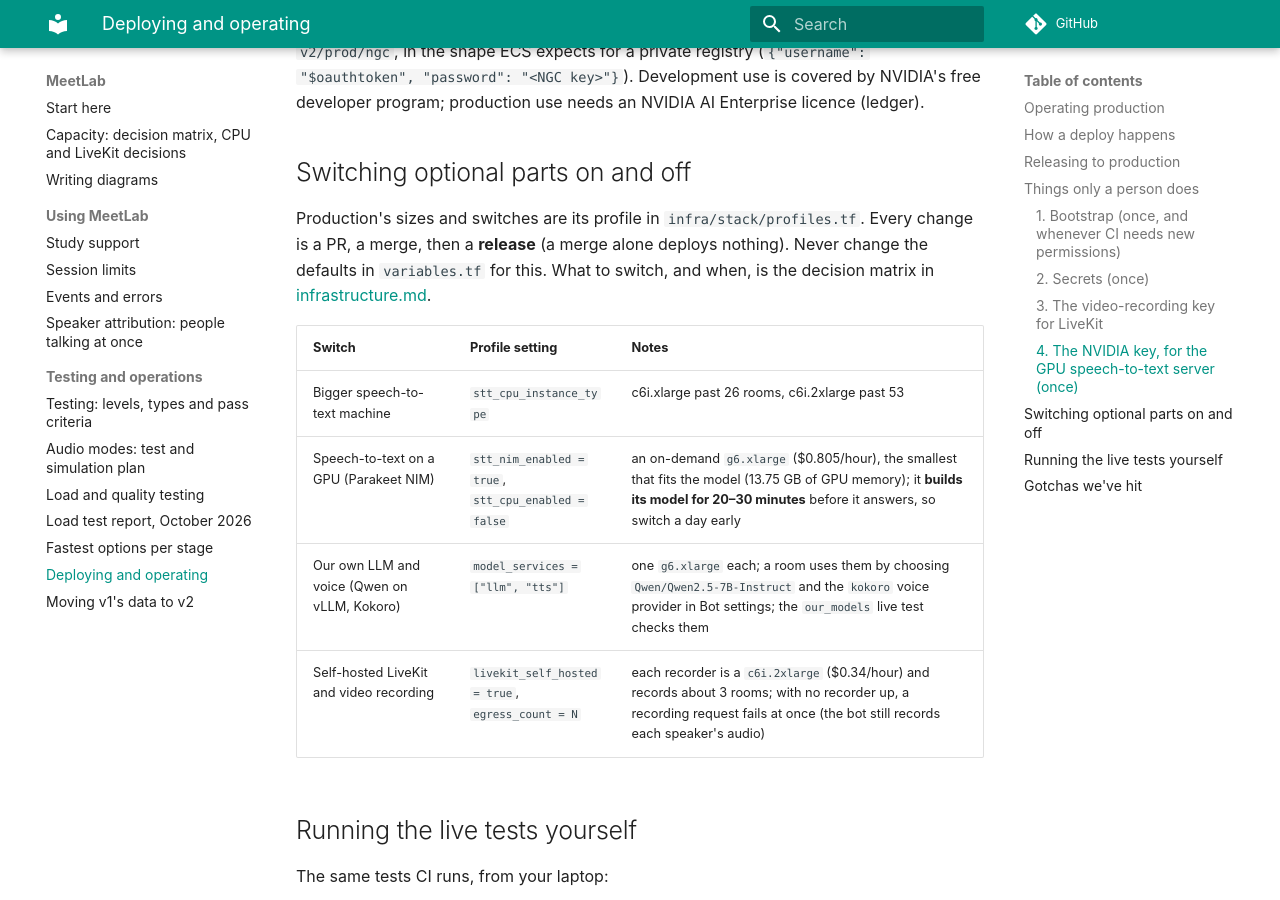
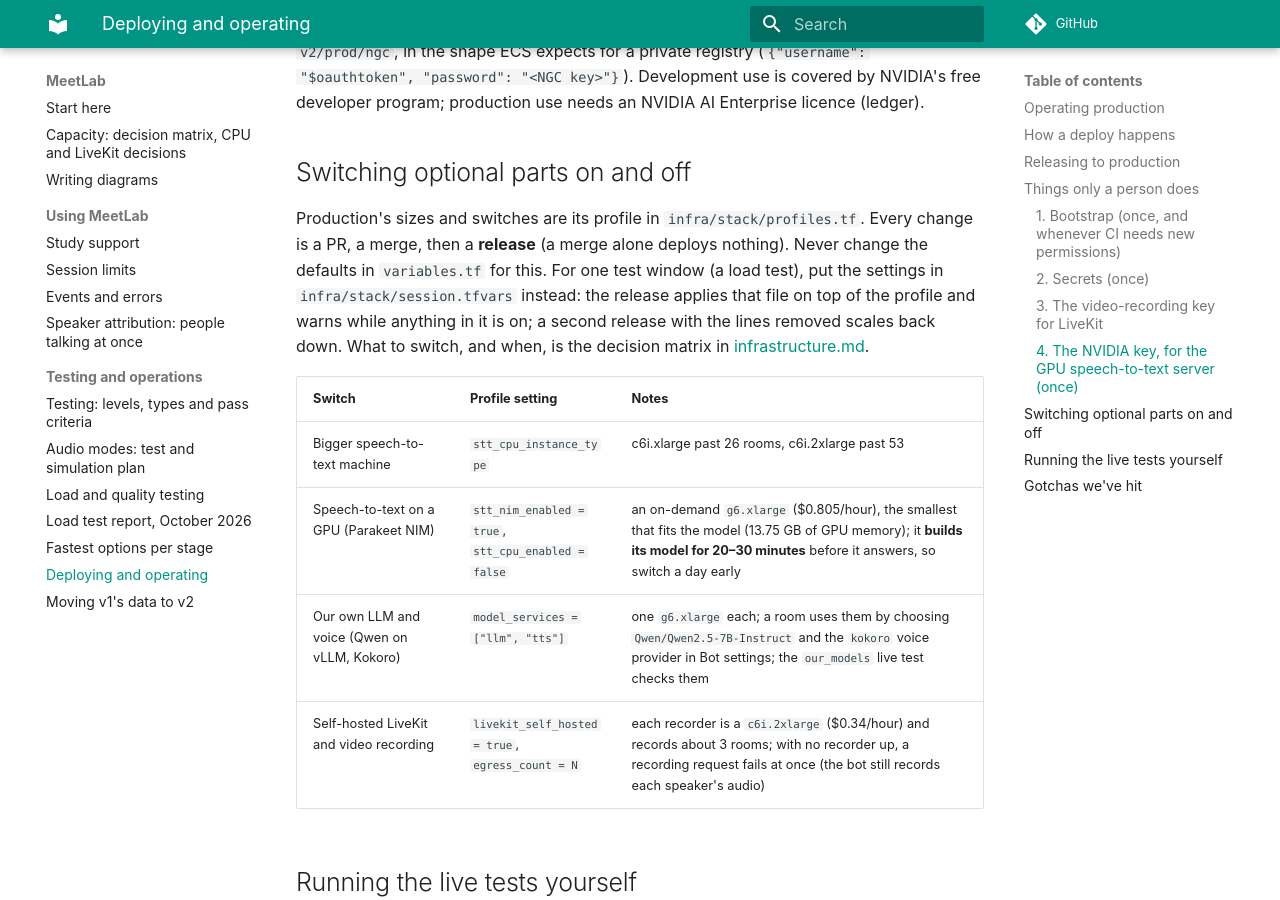
Before and after one commit to wwbp/MeetLab, an MkDocs documentation site: the page built from docs/deployment.md, in a window 1280 px wide and 900 px high, scrolled down 3941 px. Built offline with MkDocs 1.6.1 and Material for MkDocs 9.7.7, drawn with Linux system fonts in a browser that asks for light colours; comment, search, counter and statistics services are not loaded.

Commit message:
Scale production up for one test window: session.tfvars
A release now applies infra/stack/session.tfvars on top of production's profile and warns
while anything in it is on. This window: our LLM and voice (2 voice GPUs), speech-to-text on
a c6i.4xlarge, database db.t4g.medium, for the 100-room load test of 2-3 people a room.
Removing the lines and releasing again scales back down.

Co-Authored-By: Claude Fable 5.2 <noreply@anthropic.com>

```diff
--- a/docs/deployment.md
+++ b/docs/deployment.md
@@ -173,7 +173,9 @@ Enterprise licence (ledger).
 
 Production's sizes and switches are its profile in `infra/stack/profiles.tf`. Every change is
 a PR, a merge, then a **release** (a merge alone deploys nothing). Never change the defaults in
-`variables.tf` for this. What to switch, and when, is the decision matrix in
+`variables.tf` for this. For one test window (a load test), put the settings in
+`infra/stack/session.tfvars` instead: the release applies that file on top of the profile and
+warns while anything in it is on; a second release with the lines removed scales back down. What to switch, and when, is the decision matrix in
 [infrastructure.md](infrastructure.md).
 
 | Switch | Profile setting | Notes |
```
Also changed, not shown: 3 other files.
